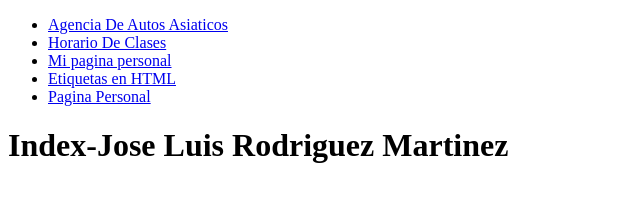
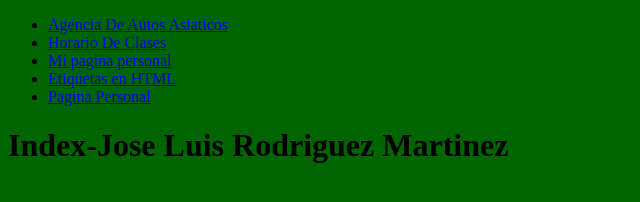
Before and after one commit to al45541/IDAI, a plain HTML site: page IDAI/index.html in a window 1280 px wide. Shown: the whole page, without its empty margins (0-640 px from the left). Drawn offline with Linux system fonts and the light colour scheme.

Commit message:
update
update

```diff
--- a/IDAI/index.html
+++ b/IDAI/index.html
@@ -3,7 +3,10 @@
 <head>
     <meta charset="UTF-8">
     <meta name="viewport" content="width=device-width, initial-scale=1.0">
-    <title>Index</title>
+    <title>IndexJLRM</title>
+    <style>
+        body{background-color: darkgreen;}
+    </style>
 </head>
 <body>
     <header>
```
